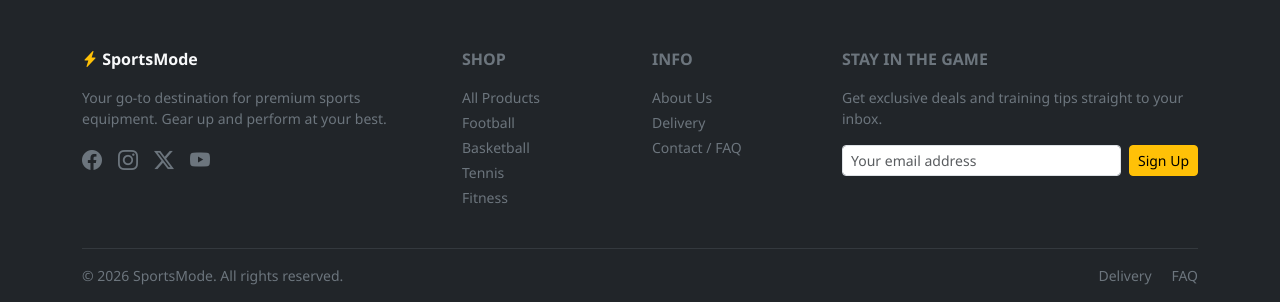
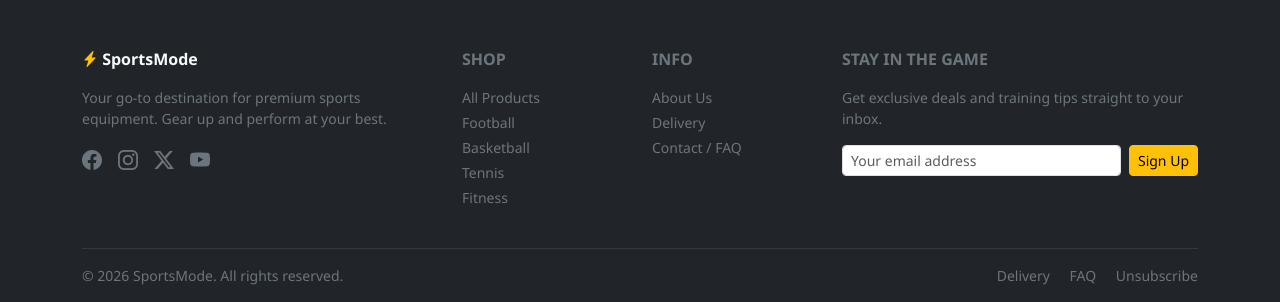
Before and after one commit to Esteban-Jr/SportMode, a Django app: page /bag/ in a window 1280 px wide. Shown: the part 814-1116 px from the top of the page. Run offline with Django 3.2, Linux system fonts and the light colour scheme; some libraries are stand-ins or nearby versions.

Commit message:
Add rel=noopener noreferrer to footer social links and unsubscribe link
All external social icon links now carry target=_blank and
rel=noopener noreferrer for security. Unsubscribe link added to footer.

```diff
--- a/templates/base.html
+++ b/templates/base.html
@@ -273,10 +273,10 @@
                         Your go-to destination for premium sports equipment. Gear up and perform at your best.
                     </p>
                     <div class="d-flex gap-3 mt-3">
-                        <a href="#" class="text-secondary fs-5" aria-label="Facebook"><i class="bi bi-facebook"></i></a>
-                        <a href="#" class="text-secondary fs-5" aria-label="Instagram"><i class="bi bi-instagram"></i></a>
-                        <a href="#" class="text-secondary fs-5" aria-label="Twitter"><i class="bi bi-twitter-x"></i></a>
-                        <a href="#" class="text-secondary fs-5" aria-label="YouTube"><i class="bi bi-youtube"></i></a>
+                        <a href="#" target="_blank" rel="noopener noreferrer" class="text-secondary fs-5" aria-label="Facebook"><i class="bi bi-facebook"></i></a>
+                        <a href="#" target="_blank" rel="noopener noreferrer" class="text-secondary fs-5" aria-label="Instagram"><i class="bi bi-instagram"></i></a>
+                        <a href="#" target="_blank" rel="noopener noreferrer" class="text-secondary fs-5" aria-label="Twitter"><i class="bi bi-twitter-x"></i></a>
+                        <a href="#" target="_blank" rel="noopener noreferrer" class="text-secondary fs-5" aria-label="YouTube"><i class="bi bi-youtube"></i></a>
                     </div>
                 </div>
 
@@ -356,7 +356,8 @@
                 </div>
                 <div class="col-md-6 text-md-end small text-secondary">
                     <a href="{% url 'delivery' %}" class="text-secondary text-decoration-none me-3">Delivery</a>
-                    <a href="{% url 'contact' %}" class="text-secondary text-decoration-none">FAQ</a>
+                    <a href="{% url 'contact' %}" class="text-secondary text-decoration-none me-3">FAQ</a>
+                    <a href="{% url 'newsletter:unsubscribe' %}" class="text-secondary text-decoration-none">Unsubscribe</a>
                 </div>
             </div>
         </div>
```
